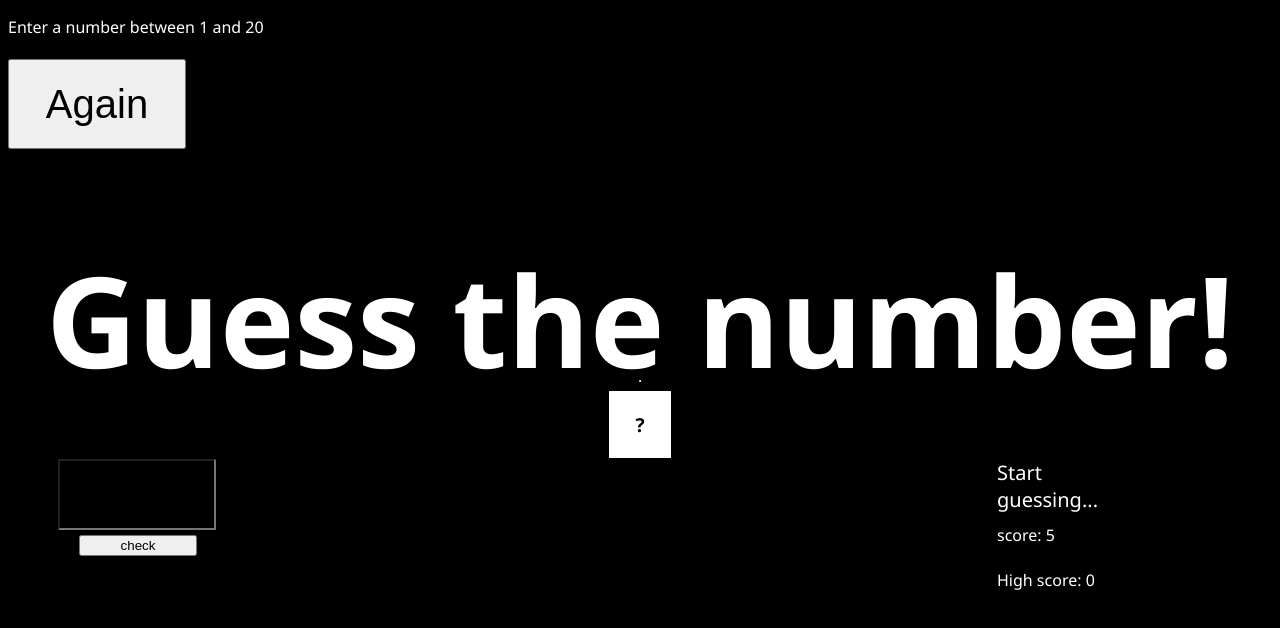
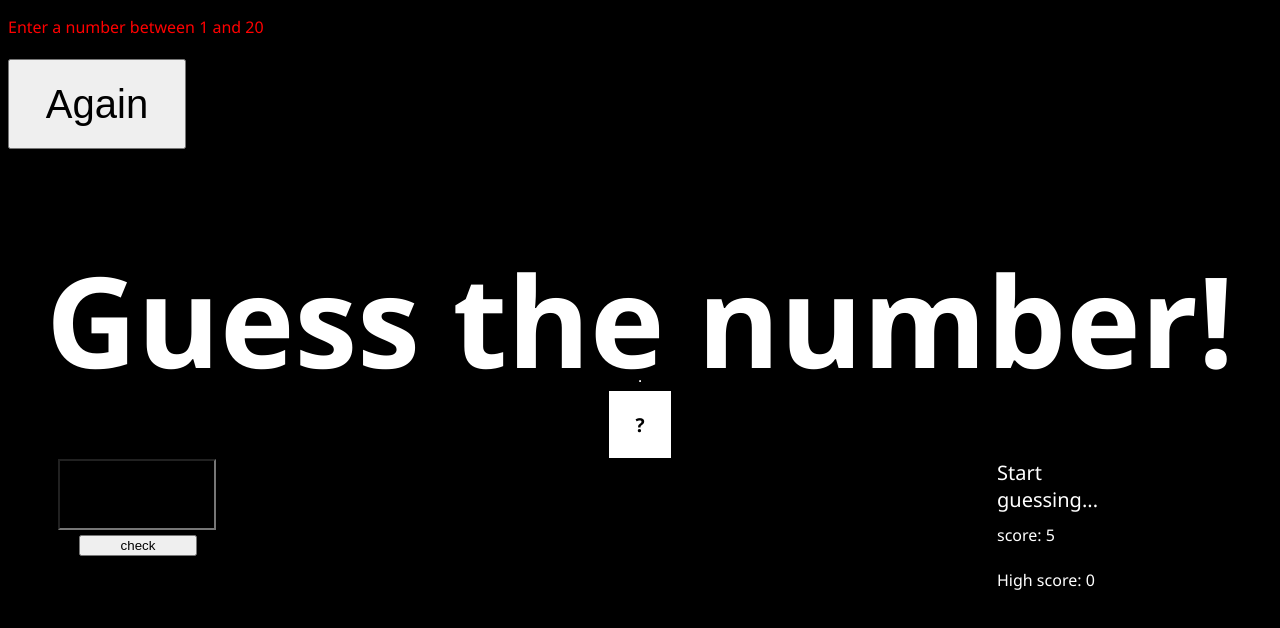
Before and after one commit to goperituraj/Guess_the_number, a plain HTML site: page index.html in a window 1280 px wide. Drawn offline with Linux system fonts and the light colour scheme.

Commit message:
Update style.css

```diff
--- a/style.css
+++ b/style.css
@@ -2,6 +2,9 @@ body {
   background-color: black;
   color: white;
   font-family: "Segoe UI", Tahoma, Geneva, Verdana, sans-serif;
+}
+.first_line{
+  color:red;
 }
 .stotal {
   display: flex;
```
